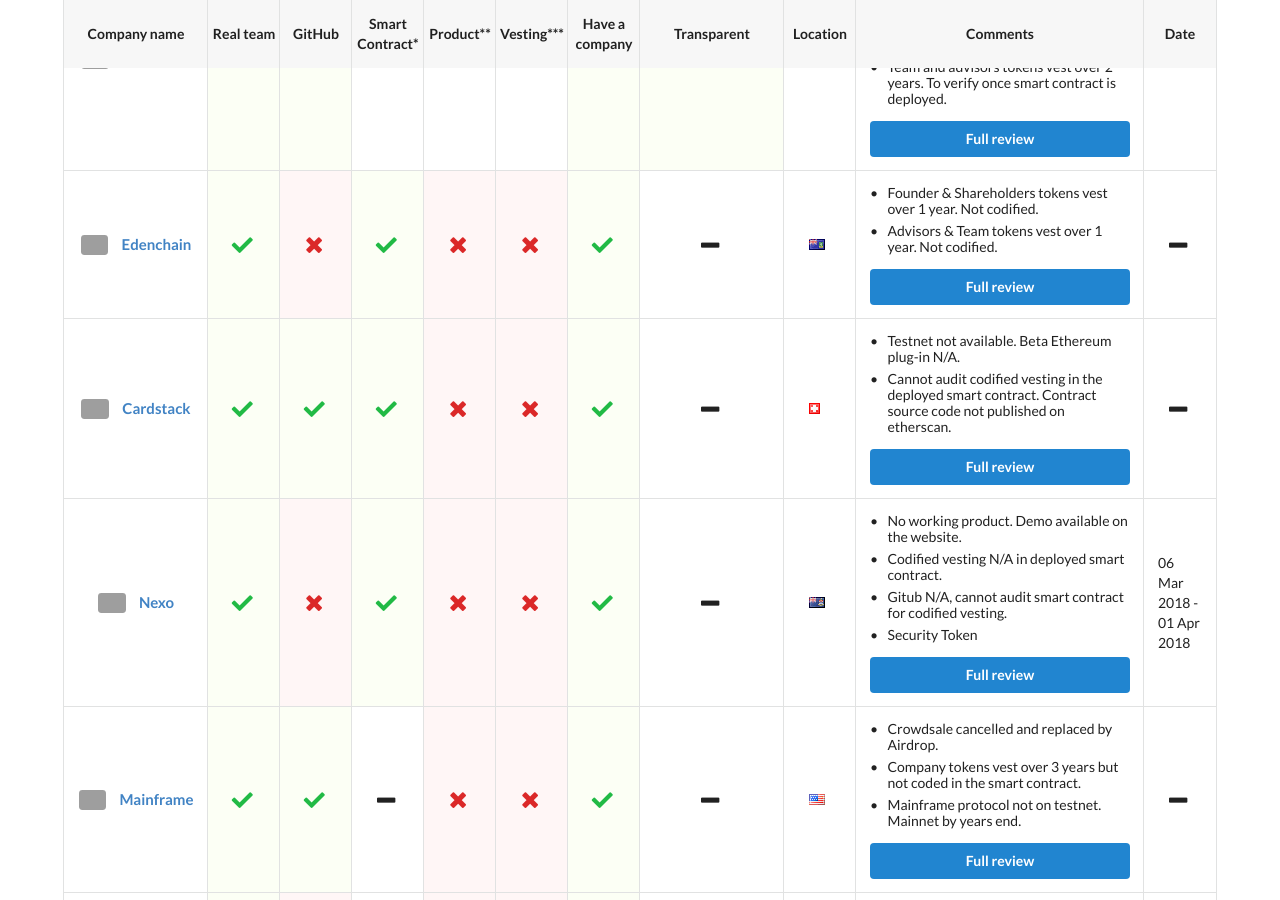
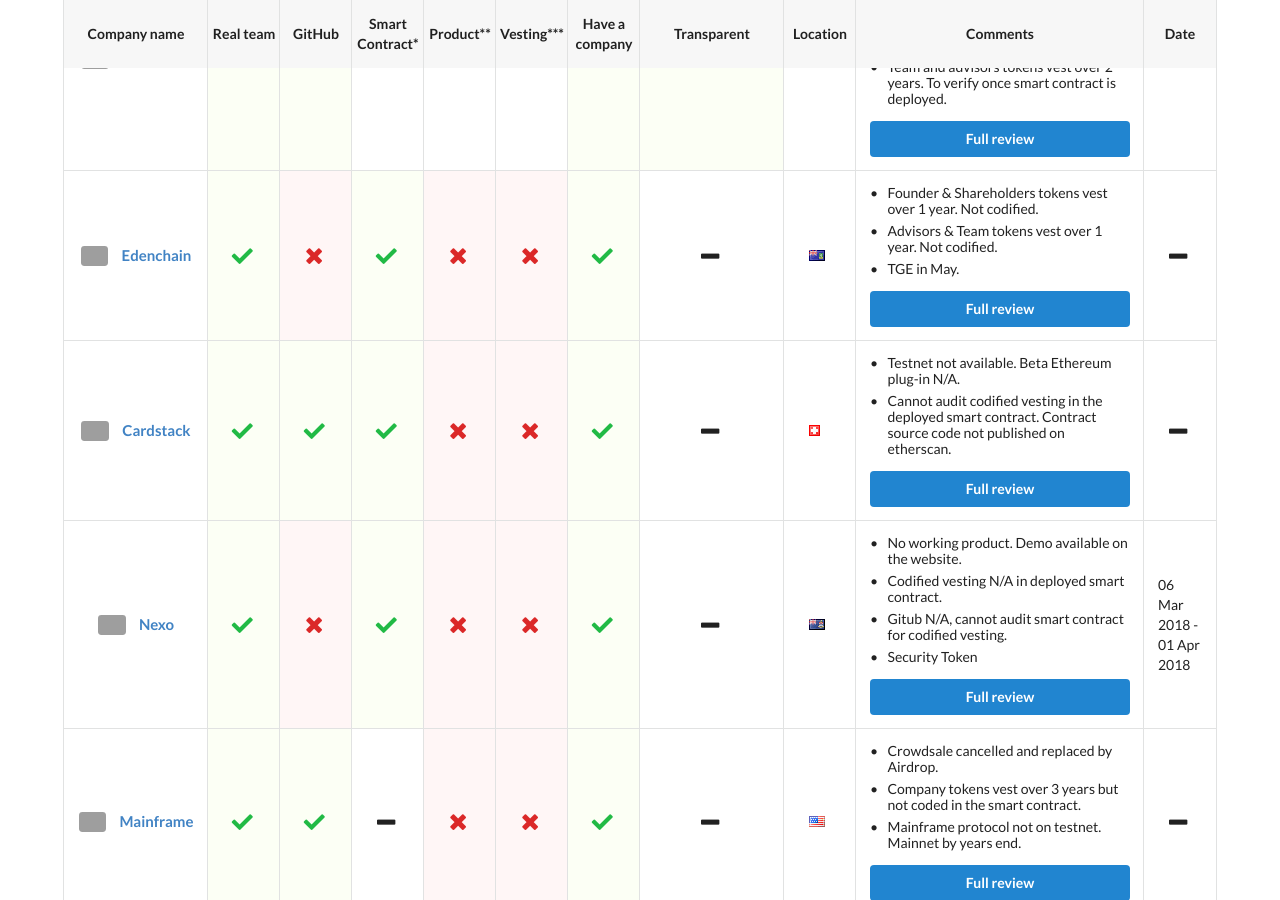
Before and after one commit to ico-check/ico-check, a Jekyll site: the page built from index.md, in a window 1280 px wide and 900 px high, scrolled down 911 px. Built offline with Jekyll 4.4.1, drawn with Linux system fonts in a browser that asks for light colours; nearby versions of some CDN libraries; grey boxes are pictures that could not be loaded.

Commit message:
66-edenchain-ico-check
Added comment

```diff
--- a/_data/active-future-icos.yml
+++ b/_data/active-future-icos.yml
@@ -72,6 +72,7 @@
   comments:
     - content: Founder & Shareholders tokens vest over 1 year. Not codified.
     - content: Advisors & Team tokens vest over 1 year. Not codified.
+    - content: TGE in May.
   ico_start_date:
   ico_end_date:
   safe:
```
